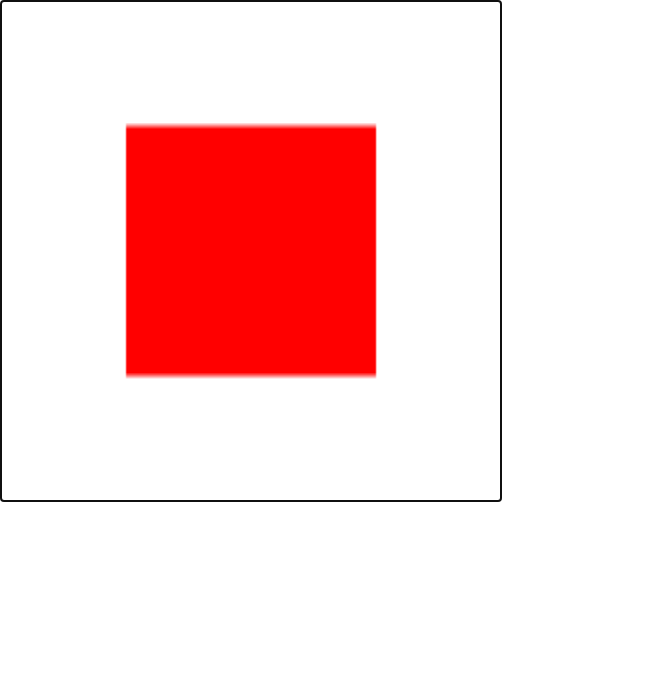
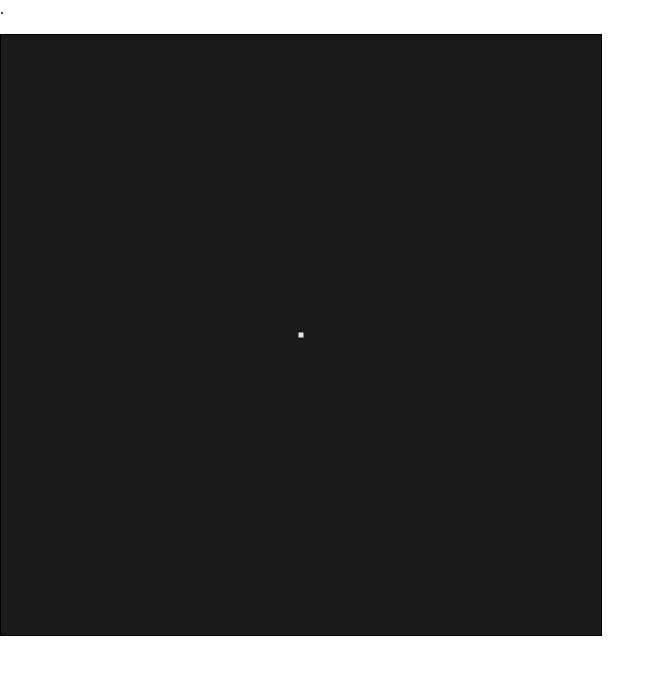
Before and after one commit to liviacanuto/Pong, a plain HTML site: page index.html in a window 1280 px wide. Shown: the whole page, without its empty margins (0-665 px from the left). Drawn offline with Linux system fonts and the light colour scheme.

Commit message:
update: arrumei como o main funciona

```diff
--- a/index.html
+++ b/index.html
@@ -1,4 +1,5 @@
-<!DOCTYPE <!DOCTYPE html>
+
+<!DOCTYPE <!DOCTYscripPE html>
 <html>
 
 <head>
@@ -11,7 +12,28 @@
 </head>
 
 <body>
-    <canvas id="c" tabindex="0"></canvas>
+    <p> .</p>
+    <canvas id="c" width="600" height="600"></canvas>
+    <script id="vertex-shader-2d" type="notjs">
+        attribute vec2 position;
+        attribute vec3 color;
+        varying vec3 vColor;
+
+        void main() {
+            gl_Position = vec4(position,0.0,1.0);
+            gl_PointSize = 5.0;
+            vColor = color;
+        }
+      </script>
+    <script id="fragment-shader-2d" type="notjs">
+        precision mediump float;
+
+        varying vec3 vColor;
+
+        void main() {
+            gl_FragColor = vec4(vColor,1.0);
+        }
+      </script>
 </body>
 
 </html>
--- a/main.css
+++ b/main.css
@@ -4,6 +4,6 @@ body {
 
 canvas {
     border: 1px solid black;
-    width: 500px;
-    height: 500px;
+    width: 600px;
+    height: 600px;
 }
--- a/main.js
+++ b/main.js
@@ -1,85 +1,99 @@
-const canvas = document.querySelector("canvas");
-const gl = canvas.getContext("webgl");
+function main() {
+    const canvas = document.querySelector("#c");
+    const gl = canvas.getContext("webgl");
 
-if (!gl) {
-    throw new Error("WebGL not supported");
+    if (!gl) {
+        throw new Error("WebGL not supported");
+    }
+
+    const positionBuffer = gl.createBuffer();
+    const colorBuffer = gl.createBuffer();
+
+    var vertexShaderSource = document.querySelector("#vertex-shader-2d").text;
+    var fragmentShaderSource = document.querySelector("#fragment-shader-2d").text;
+
+    var vertexShader = createShader(gl, gl.VERTEX_SHADER, vertexShaderSource);
+    var fragmentShader = createShader(gl, gl.FRAGMENT_SHADER, fragmentShaderSource);
+
+    var program = createProgram(gl, vertexShader, fragmentShader);
+
+    gl.useProgram(program);
+
+    const positionLocation = gl.getAttribLocation(program, `position`);
+    gl.enableVertexAttribArray(positionLocation);
+    gl.bindBuffer(gl.ARRAY_BUFFER, positionBuffer);
+    gl.vertexAttribPointer(positionLocation, 2, gl.FLOAT, false, 0, 0);
+
+    const colorLocation = gl.getAttribLocation(program, `color`);
+    gl.enableVertexAttribArray(colorLocation);
+    gl.bindBuffer(gl.ARRAY_BUFFER, colorBuffer);
+    gl.vertexAttribPointer(colorLocation, 3, gl.FLOAT, false, 0, 0);
+
+    gl.clearColor(0.1, 0.1, 0.1, 1.0);
+    gl.clear(gl.COLOR_BUFFER_BIT);
+
+    loop(gl, positionBuffer, colorBuffer);
+
+    canvas.focus();
+    canvas.addEventListener("keydown", HandleKeyPress);
 }
 
 // Eventos
 
-canvas.focus()
-
-function HandleKeyPress(event){
-    switch(event.key){
-        case 'ArrowUp':
-            //Implentar movimentação do player 1 pra cima
-        case 'ArrowDown':
-            //Implentar movimentação do player 1 pra baixo
-        case 'KeyW':
-            //Implentar movimentação do player 2 pra cima
-        case 'KeyS':
-            //Implentar movimentação do player 1 pra baixo
-
+function HandleKeyPress(event) {
+    switch (event.key) {
+        case "ArrowUp":
+        //Implentar movimentação do player 1 pra cima
+        case "ArrowDown":
+        //Implentar movimentação do player 1 pra baixo
+        case "KeyW":
+        //Implentar movimentação do player 2 pra cima
+        case "KeyS":
+        //Implentar movimentação do player 1 pra baixo
     }
     console.log(`Tecla pressionada: ${event.key}`);
     console.log(`Código da tecla pressionada: ${event.code}`);
 }
 
-canvas.addEventListener("keydown", HandleKeyPress);
-const vertexShaderGLSL = `
-attribute vec2 position;
+function createShader(gl, type, source) {
+    var shader = gl.createShader(type);
+    gl.shaderSource(shader, source);
+    gl.compileShader(shader);
+    var success = gl.getShaderParameter(shader, gl.COMPILE_STATUS);
+    if (success) {
+        return shader;
+    }
 
-void main() {
-    gl_Position = vec4(position,0.0,1.0);
-}
-`;
-
-const fragmentShaderGLSL = `
-precision mediump float;
-
-void main() {
-    gl_FragColor = vec4(1.0,0.0,0.0,1.0);
-}
-`;
-
-const vertexShader = gl.createShader(gl.VERTEX_SHADER);
-gl.shaderSource(vertexShader, vertexShaderGLSL);
-gl.compileShader(vertexShader);
-if (!gl.getShaderParameter(vertexShader, gl.COMPILE_STATUS)) {
-    throw new Error(gl.getShaderInfoLog(vertexShader));
+    console.log(gl.getShaderInfoLog(shader));
+    gl.deleteShader(shader);
 }
 
-const fragmentShader = gl.createShader(gl.FRAGMENT_SHADER);
-gl.shaderSource(fragmentShader, fragmentShaderGLSL);
-gl.compileShader(fragmentShader);
-if (!gl.getShaderParameter(fragmentShader, gl.COMPILE_STATUS)) {
-    throw new Error(gl.getShaderInfoLog(fragmentShader));
+function createProgram(gl, vertexShader, fragmentShader) {
+    var program = gl.createProgram();
+    gl.attachShader(program, vertexShader);
+    gl.attachShader(program, fragmentShader);
+    gl.linkProgram(program);
+    var success = gl.getProgramParameter(program, gl.LINK_STATUS);
+    if (success) {
+        return program;
+    }
+
+    console.log(gl.getProgramInfoLog(program));
+    gl.deleteProgram(program);
 }
 
-const program = gl.createProgram();
-gl.attachShader(program, vertexShader);
-gl.attachShader(program, fragmentShader);
-gl.linkProgram(program);
-if (!gl.getProgramParameter(program, gl.LINK_STATUS)) {
-    throw new Error(gl.getProgramInfoLog(program));
+function drawPoint(gl, x, y, positionBuffer, colorBuffer) {
+    gl.bindBuffer(gl.ARRAY_BUFFER, positionBuffer);
+    gl.bufferData(gl.ARRAY_BUFFER, new Float32Array([x, y]), gl.STATIC_DRAW);
+    let colorData = [];
+    let color = [0.9, 0.9, 0.9];
+    colorData.push(...color);
+    gl.bindBuffer(gl.ARRAY_BUFFER, colorBuffer);
+    gl.bufferData(gl.ARRAY_BUFFER, new Float32Array(colorData), gl.STATIC_DRAW);
+    gl.drawArrays(gl.POINTS, 0, 1);
 }
 
-gl.useProgram(program);
-
-// vertex positions for a square
-const squareVertexPositions = new Float32Array([-0.5, 0.5, 0.5, -0.5, 0.5, 0.5, -0.5, 0.5, 0.5, -0.5, -0.5, -0.5]);
-
-const positionBuffer = gl.createBuffer();
-gl.bindBuffer(gl.ARRAY_BUFFER, positionBuffer);
-gl.bufferData(gl.ARRAY_BUFFER, new Float32Array(squareVertexPositions), gl.STATIC_DRAW);
-
-const positionLocation = gl.getAttribLocation(program, `position`);
-gl.enableVertexAttribArray(positionLocation);
-gl.bindBuffer(gl.ARRAY_BUFFER, positionBuffer);
-gl.vertexAttribPointer(positionLocation, 2, gl.FLOAT, false, 0, 0);
-
-gl.clearColor(1.0, 1.0, 1.0, 1.0);
-gl.clear(gl.COLOR_BUFFER_BIT);
-gl.viewport(0, 0, gl.canvas.width, gl.canvas.height);
-
-gl.drawArrays(gl.TRIANGLES, 0, 6);
+function loop(gl, positionBuffer, colorBuffer) {
+    drawPoint(gl, 0, 0, positionBuffer, colorBuffer);
+}
+main();
```
